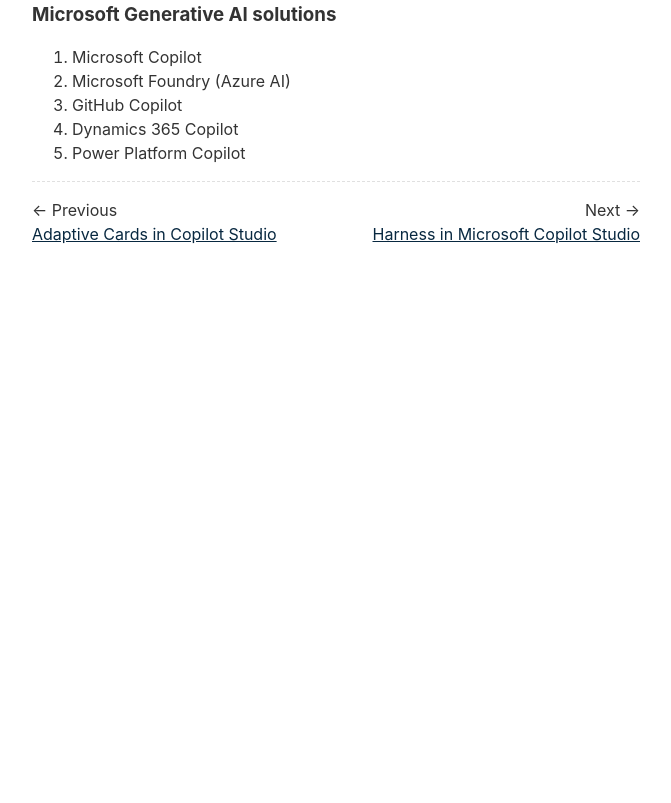
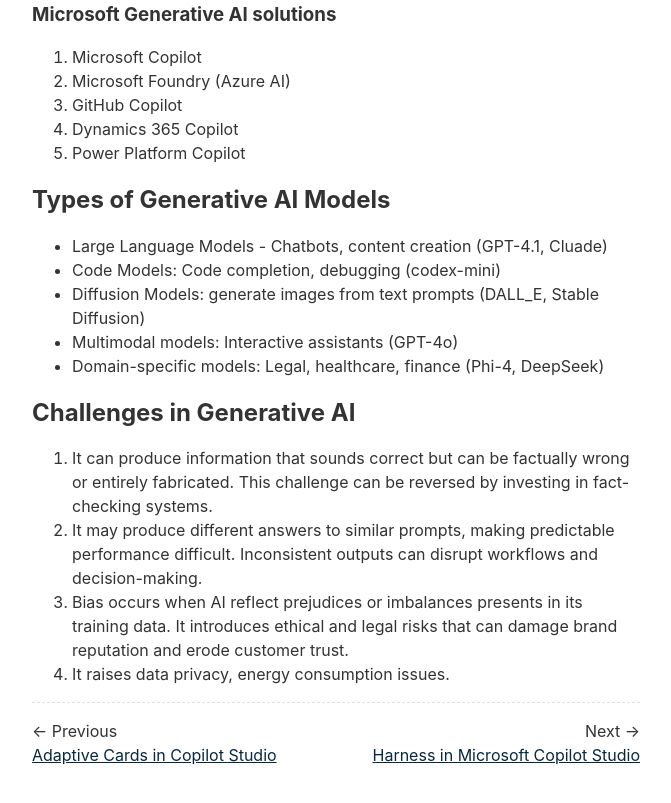
Before and after one commit to sumitkp11/aiblog.githuh.io, an Eleventy site: page content/blog/ms-learnings/generative-ai.md in a window 1280 px wide. Shown: the part 957-1760 px from the top of the page, without its empty margins (304-975 px from the left). Before the commit the page ends 1283 px from the top, so only its background shows below. Built offline with nearby package versions, Linux system fonts and the light colour scheme; Eleventy itself is replaced by a stand-in of ours; files that its build step writes are made by us from their sources; what @zachleat/heading-anchors, zod-validation-error would draw is missing.

Commit message:
Expand generative AI article with new sections
Added sections on types of generative AI models and challenges in generative AI.

```diff
--- a/content/blog/ms-learnings/generative-ai.md
+++ b/content/blog/ms-learnings/generative-ai.md
@@ -31,3 +31,16 @@ tags: ["learning", "gen ai"]
 3. GitHub Copilot
 4. Dynamics 365 Copilot
 5. Power Platform Copilot
+
+## Types of Generative AI Models
+- Large Language Models - Chatbots, content creation (GPT-4.1, Cluade)
+- Code Models: Code completion, debugging (codex-mini)
+- Diffusion Models: generate images from text prompts (DALL_E, Stable Diffusion)
+- Multimodal models: Interactive assistants (GPT-4o)
+- Domain-specific models: Legal, healthcare, finance (Phi-4, DeepSeek)
+
+## Challenges in Generative AI
+1. It can produce information that sounds correct but can be factually wrong or entirely fabricated. This challenge can be reversed by investing in fact-checking systems.
+2. It may produce different answers to similar prompts, making predictable performance difficult. Inconsistent outputs can disrupt workflows and decision-making.
+3. Bias occurs when AI reflect prejudices or imbalances presents in its training data. It introduces ethical and legal risks that can damage brand reputation and erode customer trust.
+4. It raises data privacy, energy consumption issues.
```
